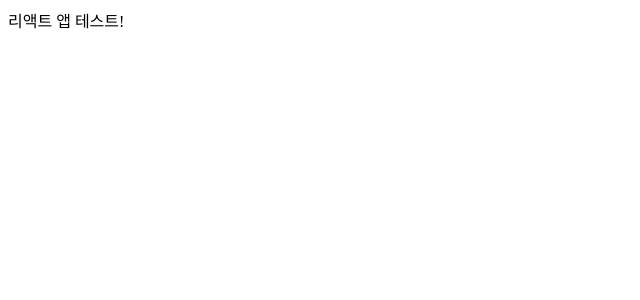
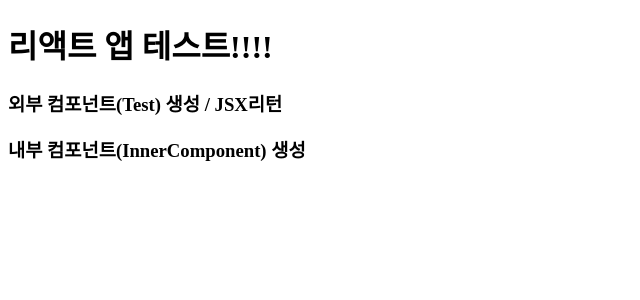
Before and after one commit to zzzzzkjs/react_movie_app, a React (Create React App) app: page / in a window 1280 px wide. Shown: the top 300 px of the page, without its empty margins (0-640 px from the left). Built offline with nearby package versions, Linux system fonts and the light colour scheme.

Commit message:
컴포넌트 테스트

```diff
--- a/src/App.js
+++ b/src/App.js
@@ -1,7 +1,17 @@
 import React from 'react';
+import Test from './components/Test';
+
+function InnerComponent() {
+  return <h3>내부 컴포넌트(InnerComponent) 생성</h3>;
+}
 
 function App() {
-  return <div>리액트 앱 테스트!</div>;
+  return (
+    <div>
+      <h1>리액트 앱 테스트!!!!</h1>
+      <Test />
+      <InnerComponent />
+    </div>);
 }
 
 export default App;
--- /dev/null
+++ b/src/components/Test.js
@@ -0,0 +1,7 @@
+import React from 'react';
+
+function Test() {
+  return <h3>외부 컴포넌트(Test) 생성 / JSX리턴</h3>;
+}
+
+export default Test;
```
